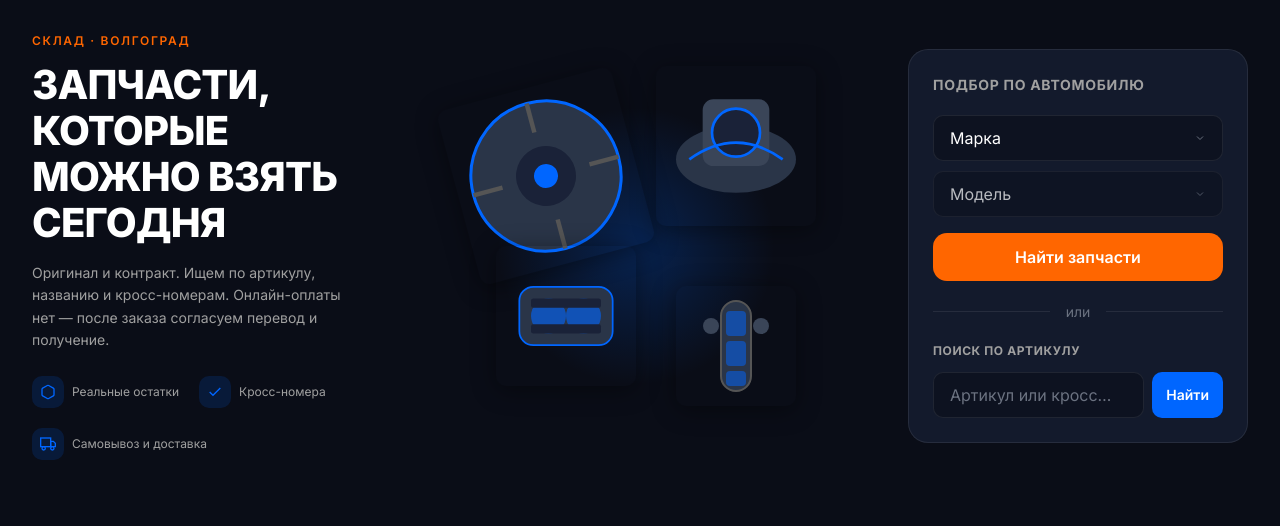
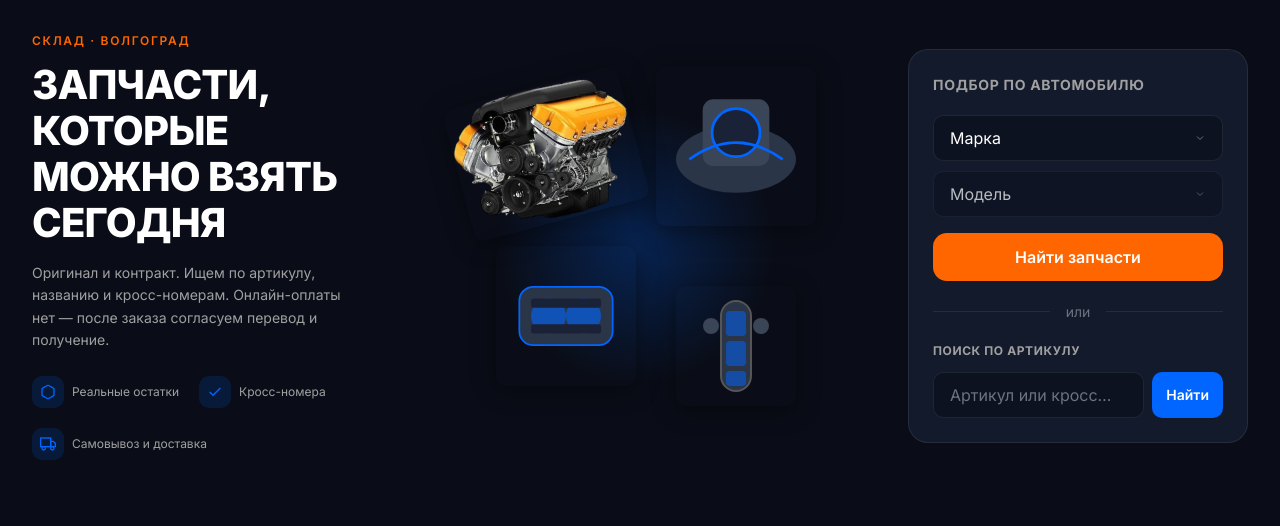
Before and after one commit to MatveyProg/Mobis-VLG, a Django app: page / in a window 1280 px wide. Shown: the part 73-599 px from the top of the page. Run offline with Django 5.2, Linux system fonts and the light colour scheme; data that the repository does not hold is empty; parts of the project's set-up code (start-up, migrations or seed data) failed here and were passed over.

Commit message:
редизайн тест

```diff
--- a/templates/pages/home.html
+++ b/templates/pages/home.html
@@ -60,7 +60,7 @@
         <div class="hero__visual-glow" aria-hidden="true"></div>
         <div class="hero__visual-parts">
           <div class="hero__part hero__part--disc">
-            <img src="{% static 'img/parts/brake-disc.svg' %}" alt="" width="180" height="180">
+            <img src="{% static 'img/parts/eng.png' %}" alt="" width="180" height="180">
           </div>
           <div class="hero__part hero__part--turbo">
             <img src="{% static 'img/parts/turbo.svg' %}" alt="" width="160" height="160">
```
Also changed, not shown: static/img/parts/eng.png (added), 2 other files.
